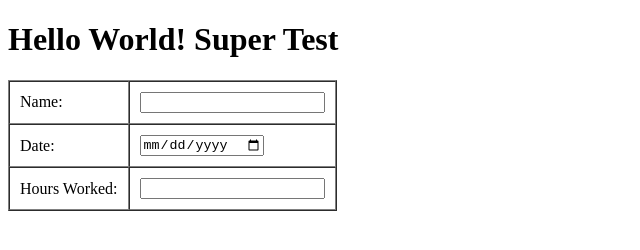
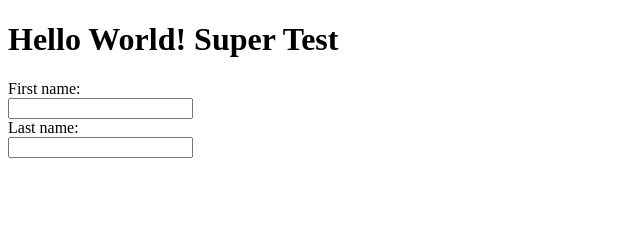
Before and after one commit to wood2944/wood2944.github.io, a plain HTML site: page index.html in a window 1280 px wide. Shown: the whole page, without its empty margins (0-640 px from the left). Drawn offline with Linux system fonts and the light colour scheme.

Commit message:
Update index.html

```diff
--- a/index.html
+++ b/index.html
@@ -6,19 +6,11 @@
   </head>
   <body>
     <h1>Hello World! Super Test</h1>
-    <table border="1" cellspacing="0" cellpadding="10">
-            <tr>
-                <td>Name:</td>
-                <td><input type="text" name="name"></td>
-            </tr>
-            <tr>
-                <td>Date:</td>
-                <td><input type="date" name="date"></td>
-            </tr>
-            <tr>
-                <td>Hours Worked:</td>
-                <td><input type="number" name="hours"></td>
-            </tr>
-        </table>
+    <form action="http://localhost:1880" method="post">
+            <label for="fname">First name:</label><br>
+            <input type="text" id="fname" value=""><br>
+            <label for="lname">Last name:</label><br>
+            <input type="text" id="lname" value="">
+          </form>
   </body>
 </html>
```
